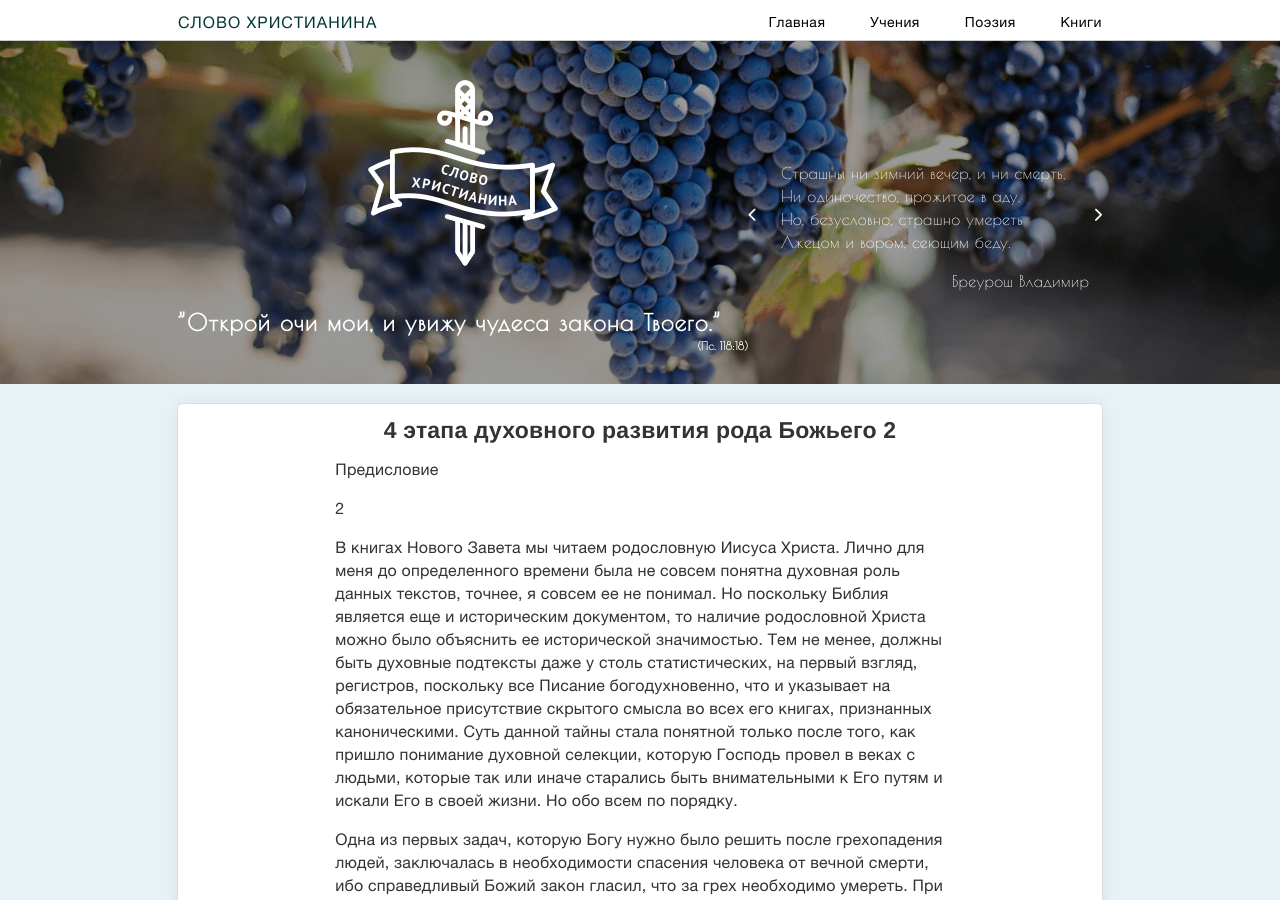
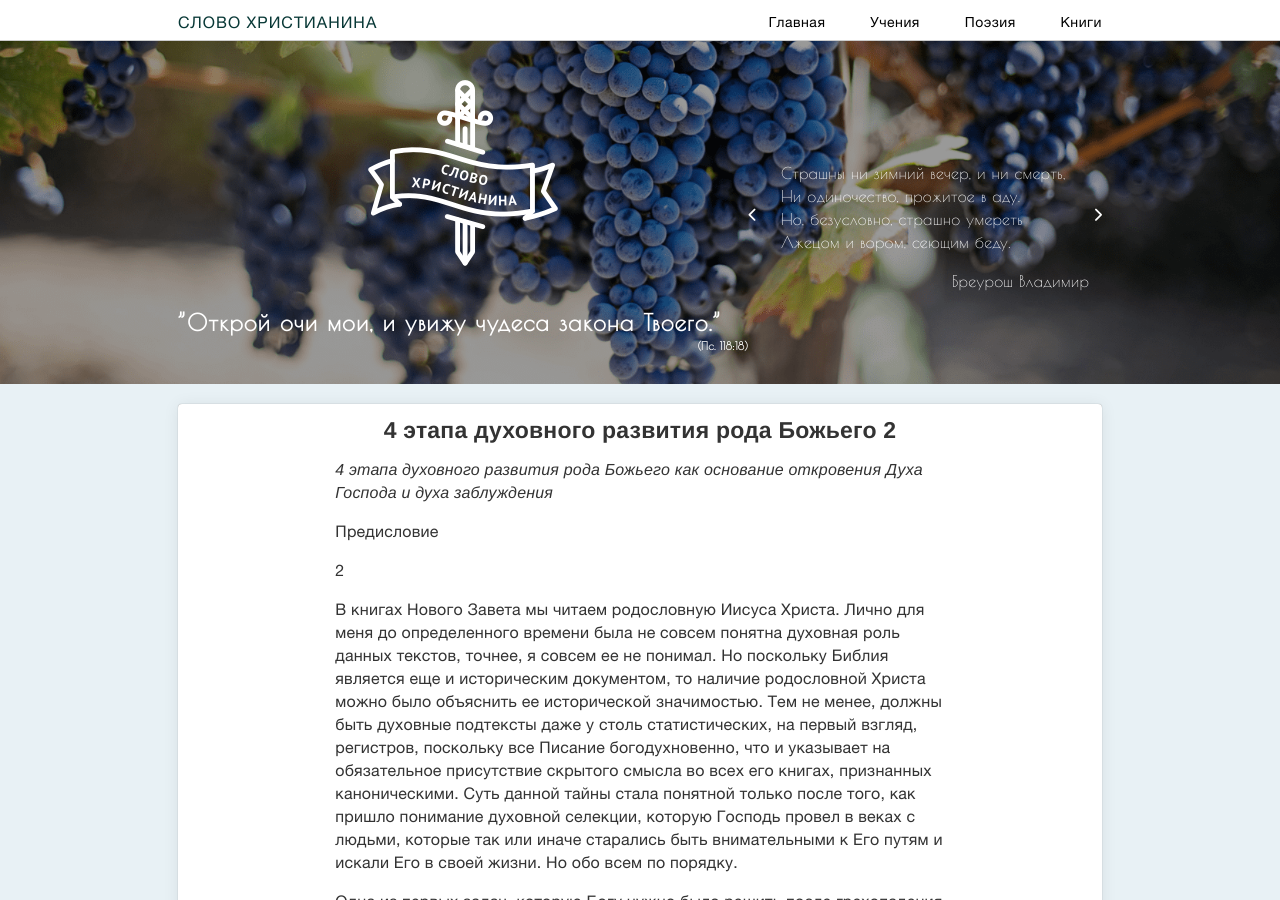
Before and after one commit to slovohrista/slovohrista.github.io, a Jekyll site: the page built from _posts/doctrine/2015-07-18-4-jetapa-duhovnogo-razvitija-roda-bozhego-2.md, in a window 1280 px wide and 900 px high. Built offline with Jekyll 4.4.1, drawn with Linux system fonts in a browser that asks for light colours; nearby versions of some CDN libraries; comment, search, counter and statistics services are not loaded.

Commit message:
Update 2015-07-18-4-jetapa-duhovnogo-razvitija-roda-bozhego-2.md

```diff
--- a/_posts/doctrine/2015-07-18-4-jetapa-duhovnogo-razvitija-roda-bozhego-2.md
+++ b/_posts/doctrine/2015-07-18-4-jetapa-duhovnogo-razvitija-roda-bozhego-2.md
@@ -5,6 +5,8 @@ layout: single
 title: 4 этапа духовного развития рода Божьего 2
 author: Бреурош Владимир
 ---
+_4 этапа духовного развития рода Божьего как основание откровения Духа Господа и духа заблуждения_
+
 Предисловие
 
 2
```
